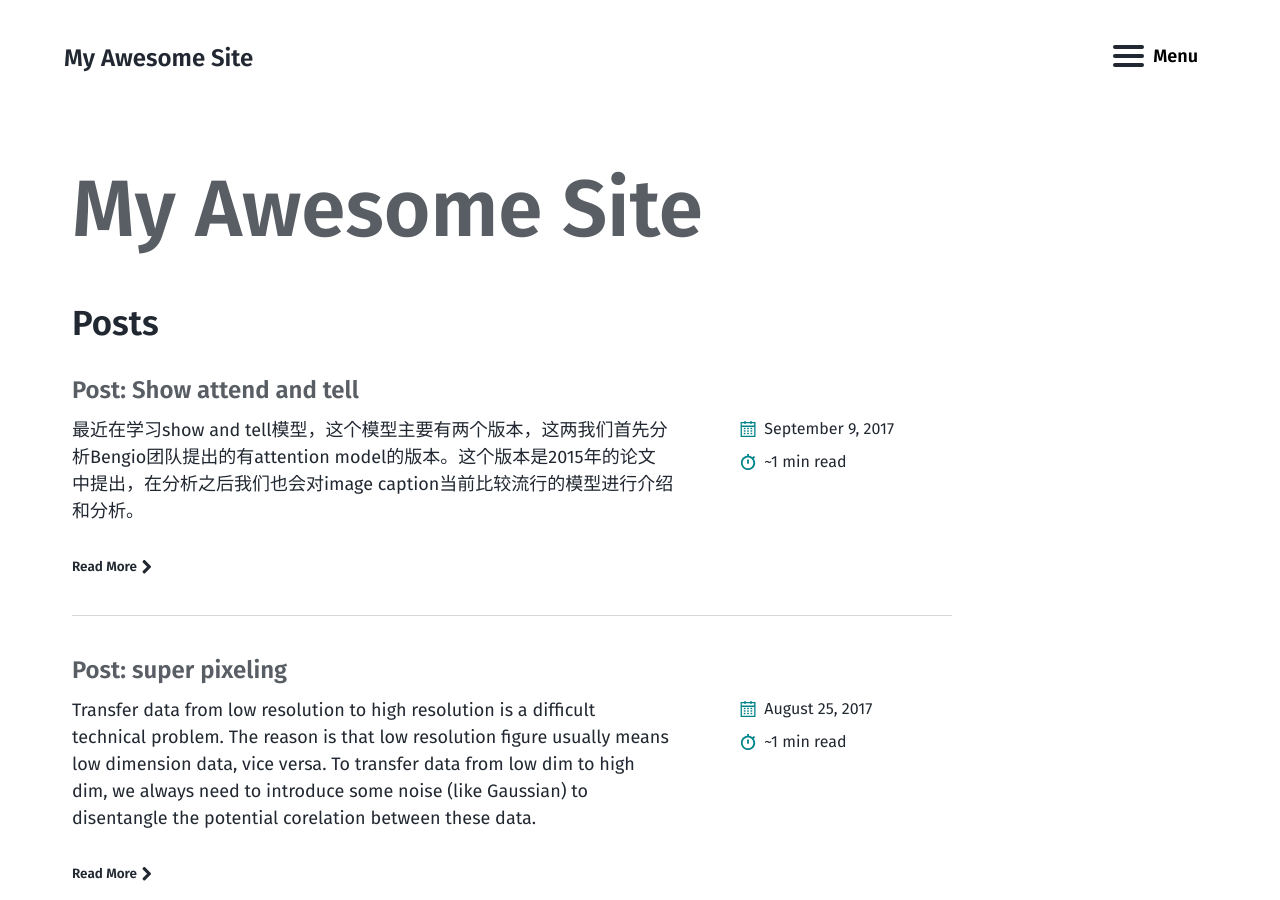
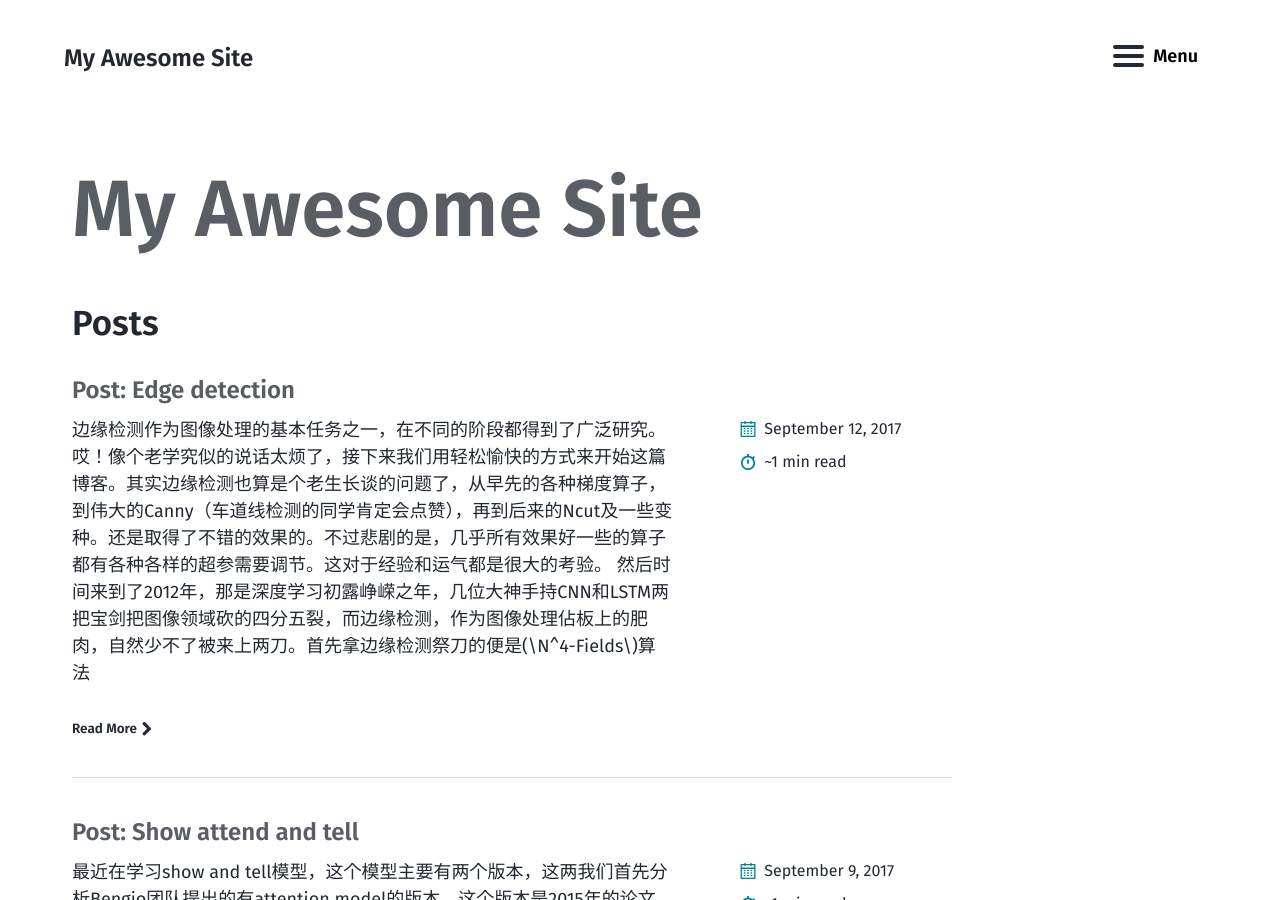
Before and after one commit to Primus-zhao/Primus-zhao.github.io, a Jekyll site: the page built from index.md, in a window 1280 px wide and 900 px high. Built offline with Jekyll 4.4.1, drawn with Linux system fonts in a browser that asks for light colours.

Commit message:
start edge detection

```diff
--- a/_posts/2017-09-09-post-show-attend-tell.md
+++ b/_posts/2017-09-09-post-show-attend-tell.md
@@ -49,6 +49,16 @@ $$L_d=-log(P(y|x))+\lambda\sum_i^L(1-\sum_t^C\alpha_{ti})^2$$
 我们可以看到，除了我们常见的负log概率值作为loss以外，还添加了另外的一个惩罚项，即\\(\lambda\sum_i^L(1-\sum_t^C\alpha_{ti})^2\\)，此项的作用有两点，第一点是尽量让所有时间序列的注意力权值加和为1, 即括号中间的\\((1-\sum_t^C\alpha_{ti})^2\\), 而括号外边的项作用则是计算所有channel的损失，并通过\\(\lambda\\)来对惩罚项进行平衡。
 在这里我们针对这个loss function多说两句，事实上后面针对注意力函数的惩罚项是个经验性的公式，并未给出统计或者概率上的解释，论文中直接指出加入了该项以后，得到的BLEU值会得到提升。从逻辑角度来讲，我们希望注意力机制保证在LSTM前进的过程中均匀地关注各个部分，这也和这个想的引入不谋而合。此外还有一个小trick，事实上在计算z值的过程中，我们采用的计算公式为
 
-$$\phi(\{a_i}, {\alpha_i})=\beta\sum_t^L\alpha_ia_i$$
+$$\phi(\{a_i\}, \{\alpha_i\})=\beta\sum_t^L\alpha_ia_i$$
 
-这个beta并不是一个超参，而是通过\\(beta_t=\sigma(f_\beta(h_{t-1}))\\), 通过因为这个\\(\beta\\),得到的模型将更多的关注图像中的物体。对这一个点如何来理解呢？对这一点的解释非常有趣，如果粗浅的理解的话，增加的模型的自由度保证了这个模型具有更强的学习能力，所以能够在生成过程中更好的进行tracking。如果针对公式细致的进行理解的话，我们可以看到为了迎合生物学的观点，也为了增加泛化能力，我们隐性的引入了一个假设，对于单次的注意力提取，我们要求所有权值的和为1（非直接要求，而是通过softmax函数来实现）。这在保证了泛化性能，同时与认知生理学统一的同时也带来了限制。即虽然我们关注了object（假设各个channel提取出的是各个物体），但是我们在后续处理的时候给予这个物体的权值有限，没有办法通过增大权值的方式将他们从背景中更好的抽离出来(注意力权值只实现了不同物体之间相对权值的调节，即物体的选择，而对将物体从背景中抽离无能为力），而这个\\(\beta\\)的引入解决了这一问题。值得注意的一点是，这个\\(\beta\\)只由上一个LSTM的隐藏层的状态决定，而不受当前输入的影响，这主要也是为了保证不至于出现交叉影响的现象（毕竟\\(\beta\\)之后还要作为输入channel值的参数）
+这个beta并不是一个超参，而是通过
+$$\beta_t=\sigma(f_\beta(h_{t-1}))
+通过这个\\(\beta\\),得到的模型将更多的关注图像中的物体。对这一个点如何来理解呢？对这一点的解释非常有趣，如果粗浅的理解的话，增加的模型的自由度保证了这个模型具有更强的学习能力，所以能够在生成过程中更好的进行tracking。如果针对公式细致的进行理解的话，我们可以看到为了迎合生物学的观点，也为了增加泛化能力，我们隐性的引入了一个假设，对于单次的注意力提取，我们要求所有权值的和为1（非直接要求，而是通过softmax函数来实现）。这在保证了泛化性能，同时与认知生理学统一的同时也带来了限制。
+通过这个\\(\beta\\),得到的模型将更多的关注图像中的物体。对这一个点如何来理解呢？对这一点的解释非常有趣，如果粗浅的理解的话，增加的模型的自由度保证了这个模型具有更强的学习能力，所以能够在生成过程中更好的进行tracking。如果针对公式细致的进行理解的话，我们可以看到为了迎合生物学的观点，也为了增加泛化能力，我们隐性的引入了一个假设，对于单次的注意力提取，我们要求所有权值的和为1（非直接要求，而是通过softmax函数来实现）。这在保证了泛化性能，同时与认知生理学统一的同时也带来了限制。即虽然我们关注了object（假设各个channel提取出的是各个物体），但是我们在后续处理的时候给予这个物体的权值有限，但是我们在后续处理的时候给予这个物体的权值有限，没有办法通过增大权值的方式将他们从背景中更好的抽离出来，（注意力权值只实现了不同物体之间相对权值的调节，即物体的选择，而对将物体从背景中抽离无能为力)，而\\(\beta\\)参数的引入解决了这一问题。值得注意的一点是，这个\\(\beta\\)只由上一个LSTM的隐藏层的状态决定，而不受当前输入的影响，这主要也是为了保证不至于出现交叉影响的现象
+## 注意力机制
+这篇文章作为注意力机制的几篇奠基性文章之一(此外还有bengio大神的neural translation和Minh的RAM), 其对注意力机制的作用及描述还是分析的非常全面到位的。涵盖了Hard和soft两种不同的注意力机制。其中的Hard attention机制结合了随机特性。接下来我们按照顺序依次分析Hard和soft两种不同机制。
+1 Stochastic Hard Attention
+对于hard attention来说，其主要机制就是每次选取单个channel的图片，所以其产生的attention value具有one-hot的性质。具体的操作方式是让每个channel的值以\\(\{\alpha_i\}\\)的概率取1,这也就形成了一个multinoulli分布的模型。具体的数学表达的方式如下：
+
+$$p(s_{t,i}=1|s_{j<t}, a)=\alpha_{t,i}$$
+$$\hat{z_t}=\sum_is_{t,i}a_i$$
--- /dev/null
+++ b/_posts/2017-09-12-post-edge-detection.md
@@ -0,0 +1,22 @@
+---
+title: "Post: Edge detection"
+date: 2017-09-12
+categories:
+  - Post
+last_modified_at: 2017-09-12T22:21:25-05:00
+---
+
+边缘检测作为图像处理的基本任务之一，在不同的阶段都得到了广泛研究。哎！像个老学究似的说话太烦了，接下来我们用轻松愉快的方式来开始这篇博客。其实边缘检测也算是个老生长谈的问题了，从早先的各种梯度算子，到伟大的Canny（车道线检测的同学肯定会点赞），再到后来的Ncut及一些变种。还是取得了不错的效果的。不过悲剧的是，几乎所有效果好一些的算子都有各种各样的超参需要调节。这对于经验和运气都是很大的考验。
+然后时间来到了2012年，那是深度学习初露峥嵘之年，几位大神手持CNN和LSTM两把宝剑把图像领域砍的四分五裂，而边缘检测，作为图像处理佔板上的肥肉，自然少不了被来上两刀。首先拿边缘检测祭刀的便是(\\N^4-Fields\\)算法
+
+## N4-Fields
+
+首先吐槽一下，这名字简直来的莫名其妙，该算法全称为Neural Network and Nearest Neighbor，中译版叫神经网络和最近邻。作者为了偷懒，取了4个首字母就搞定了算法命名。按这种起名方式，我将来要是开发了个算法Fast Unary Convolutional Kernel的话情何以勘啊。当然，吐槽归吐槽，算法还是要分析的，下面我们来简明扼要的描述一下：
+其实按照现在观点看来，这文章干货并不是非常多。如果有赶时间的同学看完下面这句话基本就可以跳过该篇文章的分析了：首先对图片采用卷积后求均值的方式得到转化值（实质上就是提取图片特征向量），然后对特征向量采用PCA降维，然后将得到的向量采用k近邻的方式求得分类。So easy哈？确实如此
+下面有闲情逸致的同学可以和我一起来看下该方法的具体细节，这其中也会包含无尽的公式作为bonus，二话不说，先来一个残暴的公式，对每个像素的转化计算可以表示为：
+
+$$F(I)\[x,y\]=/over{1}{N^2}\sum_{i,j:|i-x|<=N/2,|j-y|<=N/2}F(I(i,j|M))\[x-i,y-j\]$$
+
+(排版不是很好看，但是不要在意这些细节！！！）)
+公式看起来很恶心对吧，看到较长公式会产生呕吐感的同学可以尝试通过以下这句话缓解一下：首先把图片按某种模式或是算法进行转化得到一堆M大小的batch图片, 然后想求哪个点的输出值把所有转化出的图片在该位置的值求和再来个平均就搞定。
+值得一提的是，为了相应科学界潮男们的号召，转化过程采用了卷积。得到了新图之后下一个任务就是用最近邻来得到最优分类啦。当然，伟大的vanpik已经告诉我们直接在高维数据上这么玩是不行滴，为了能够克服臭名昭著的维数灾，我们首先还是得想办法把维度做低一点，熟悉套路的同学看到这马上就能明白，是时候抱上PCA的大腿了。
```
